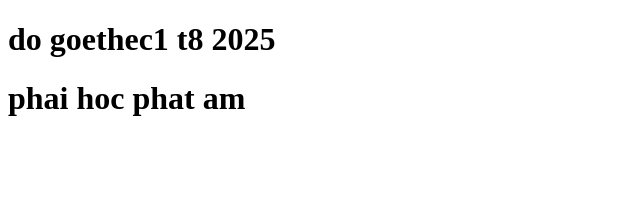
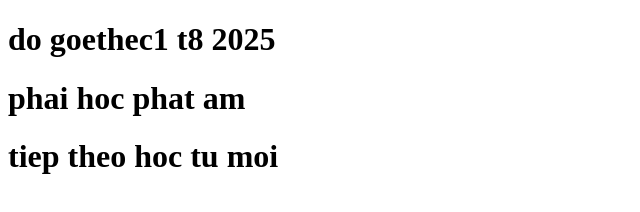
Before and after one commit to dogoethec1t62025/ngay-15, a plain HTML site: page index.html in a window 1280 px wide. Shown: the whole page, without its empty margins (0-640 px from the left). Drawn offline with Linux system fonts and the light colour scheme.

Commit message:
1. commit lan 1

```diff
--- a/index.html
+++ b/index.html
@@ -8,5 +8,6 @@
   <body>
     <h1>do goethec1 t8 2025</h1>
     <h1>phai hoc phat am</h1>
+    <h1>tiep theo hoc tu moi</h1>
   </body>
 </html>
```
